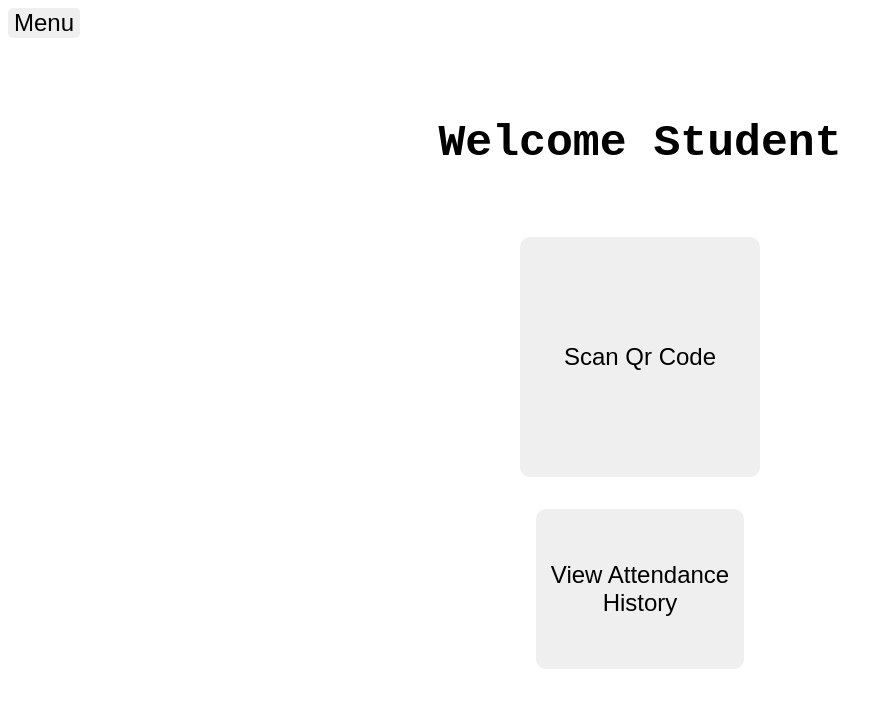
After one commit to Danger-Design-UNT/Classroom-Attendance-Tracker, a Flask app: page /dashboard/student in a window 1280 px wide. The commit adds this page. Shown: the top 708 px of the page, without its empty margins (0-893 px from the left). Run offline with Flask 3, Linux system fonts and the light colour scheme.

Commit message:
student dashboard complete

```diff
--- a/app/routes/attendance.py
+++ b/app/routes/attendance.py
@@ -1,7 +1,11 @@
-from flask import Blueprint, render_template
+from flask import Blueprint, render_template, redirect, url_for, session
 
-attendance_bp = Blueprint('attendance', __name__, url_prefix='/attendance')
+attendance_bp = Blueprint('attendance', __name__)  # <- match the import in __init__.py
 
-@attendance_bp.route('/')
-def dashboard():
-    return render_template('dashboard.html')
+@attendance_bp.route('/dashboard/student')
+def student_dashboard():
+    return render_template('dashboard_student.html')
+
+@attendance_bp.route('/dashboard/teacher')
+def teacher_dashboard():
+    return render_template('dashboard_teacher.html')
--- /dev/null
+++ b/app/static/css/dashboard_student.css
@@ -0,0 +1,43 @@
+.container{
+display: flex;
+flex-direction: column;
+align-items: center;
+justify-content: center;
+
+}
+
+.menu{
+    margin-right: auto;
+    font-size: 1.5rem;
+    border-radius: 5px;
+    border: none;
+}
+
+.student-name{
+    font-size: 2.8rem;
+    margin-top: 5rem;
+    font-family: 'Courier New', Courier, monospace;
+
+}
+button{
+    cursor: pointer;
+}
+
+.qr-scan{
+    width: 15rem;
+    height: 15rem;
+    margin-bottom: 2rem;
+    margin-top: 2rem;
+    border: none;
+    border-radius: 10px;
+    font-size: 1.5rem;
+}
+
+.attendance-view{
+    width: 13rem;
+    height: 10rem;
+    border: none;
+    border-radius: 10px;
+    font-size: 1.5rem;
+
+}
--- /dev/null
+++ b/app/templates/dashboard_student.html
@@ -0,0 +1,17 @@
+<!DOCTYPE html>
+<html lang="en">
+<head>
+    <meta charset="UTF-8">
+    <meta name="viewport" content="width=device-width, initial-scale=1.0">
+    <title>student dashboard</title>
+    <link rel="stylesheet" href="../static/css/dashboard_student.css">
+</head>
+<body>
+    <div class="container">
+        <button class="menu">Menu</button>
+        <h2 class="student-name">Welcome Student</h2>
+        <button class="qr-scan">Scan Qr Code</button>
+        <button class="attendance-view">View Attendance History</button>
+    </div>
+</body>
+</html>
--- a/app/templates/login.html
+++ b/app/templates/login.html
@@ -18,6 +18,7 @@
             <button class="sign-in-button">Sign In</button>
         </form>
         <button class="forgot-button">Forgot password</button>
+        <button class="sign-up">Sign Up</button>
     </div>
 </body>
 </html>
```
Also changed, not shown: app/static/css/login.css (+18 -1 lines), app/templates/dashboard_teacher.html (added).
